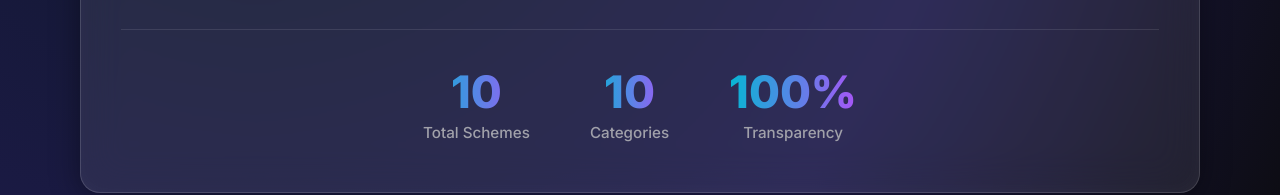
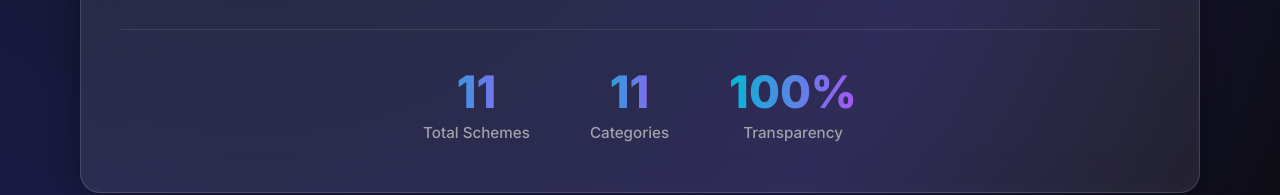
Before and after one commit to mamothai/grant-tracker-frontend, a React (Vite) app: page /benefits in a window 1280 px wide. Shown: the part 453-648 px from the top of the page. Built offline with nearby package versions, Linux system fonts and the light colour scheme.

Commit message:
Updated code from Cursor

```diff
--- a/src/pages/BenefitsScheme.jsx
+++ b/src/pages/BenefitsScheme.jsx
@@ -92,6 +92,21 @@ const schemesData = [
     objectives: "Prevent gender discrimination, enforce later marriage for girls and encourage education.",
     benefits: ["Financial incentives for girls", "Education upto intermediate", "Promote family planning norms"],
     moreInfoLink: "https://www.tnsocialwelfare.tn.gov.in/website-345/en/specilisationschild-welfare/chief-ministers-girl-child-protection-scheme"
+  },
+  {
+    schemeName: "MSME Scheme (Micro, Small & Medium Enterprises)",
+    category: "General Welfare – Business/Entrepreneurs",
+    launchedBy: "Government of India – Ministry of MSME",
+    launchDate: "Ongoing scheme (various sub-schemes)",
+    objectives: "Support micro, small and medium enterprises through registration, access to credit, subsidies, technology upgrades, market access and infrastructure.",
+    benefits: [
+      "Easier access to business loans at lower interest rates and collateral-free loans",
+      "Subsidies and incentives for technology upgradation, ISO certification, bar-code registration, etc.",
+      "Registration under the Udyam Registration Portal gives priority access to schemes, bank credit, and procurement benefits",
+      "Protection from delayed payments from buyers (as per MSMED Act)",
+      "Support for innovation, design, and export competitiveness (via sub-schemes like ZED certification)"
+    ],
+    moreInfoLink: "https://msme.gov.in/sites/default/files/MSME_Schemes_English_0.pdf"
   }
 ];
 
@@ -173,6 +188,7 @@ export default function BenefitsScheme() {
                     {scheme.category.includes("Women") ? "👩" :
                      scheme.category.includes("Girl") ? "👧" :
                      scheme.category.includes("Children") ? "🧒" :
+                     scheme.category.includes("Business") || scheme.category.includes("Entrepreneurs") ? "💼" :
                      scheme.category.includes("General") ? "🤝" : "📋"}
                   </div>
                   <div className="scheme-card-badge">{scheme.category}</div>
```
